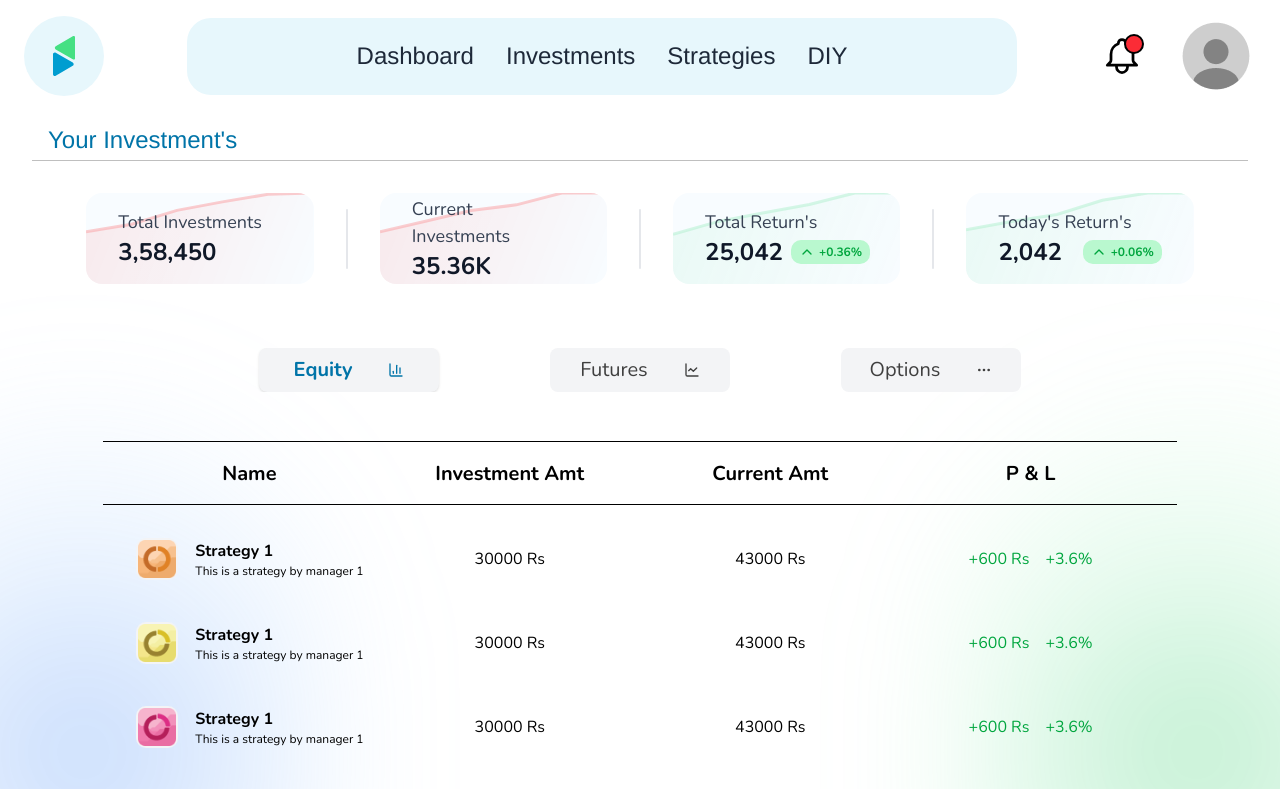
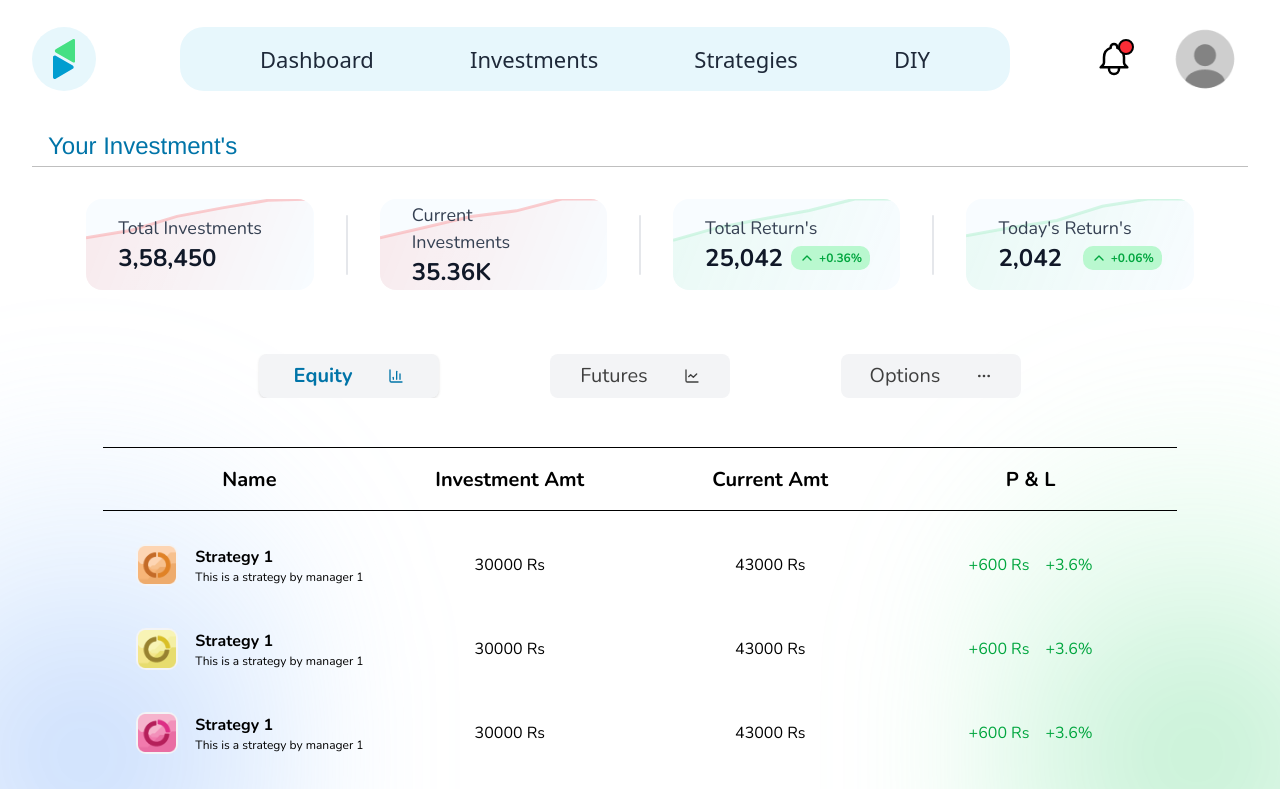
Before and after one commit to krishdave-dev/AnandAssetManagerTask, a Next.js app: page / in a window 1280 px wide. Shown: the top 789 px of the page. Built offline with nearby package versions, Linux system fonts and the light colour scheme.

Commit message:
navbar style updated

```diff
--- a/src/components/Header.tsx
+++ b/src/components/Header.tsx
@@ -1,7 +1,7 @@
 "use client";
 import { useState } from "react";
 import Link from "next/link";
-import { Menu, CircleUserRound } from "lucide-react";
+import { Menu } from "lucide-react";
 import { Button } from "@/components/ui/button";
 import { Sheet, SheetContent, SheetTrigger } from "@/components/ui/sheet";
 import Image from "next/image";
@@ -17,11 +17,11 @@ export default function Header() {
   ];
 
   return (
-    <header className="w-full bg-white px-6 py-4">
+    <header className="w-full bg-white px-8 py-4">
       <div className="flex items-center justify-between w-full">
         {/* Logo */}
         <div className="flex items-center">
-          <div className="w-[80px] h-[80px] rounded-full bg-[#E7F7FC] flex items-center justify-center">
+          <div className="w-16 h-16 rounded-full bg-[#E7F7FC] flex items-center justify-center">
             <svg
               width="22.56"
               height="40"
@@ -50,23 +50,17 @@ export default function Header() {
 
         {/* Desktop Navigation */}
         <nav
-          className="hidden lg:flex items-center justify-center"
+          className="hidden lg:flex z-40 font-helvetica-neue font-[400] border-none shadow-none rounded-3xl w-[830px] h-16"
           style={{
-            width: 830,
-            height: 77,
-            borderRadius: 24,
             background: "#E7F7FC",
-            paddingLeft: 0,
-            paddingRight: 0,
           }}
         >
-          <div className="flex items-center justify-center gap-8 w-full">
+          <div className="flex items-center justify-between w-full h-full px-20">
             {navLinks.map(({ href, label }) => (
-              <div key={label} className="relative group">
+              <div key={label} className="relative group flex items-center ">
                 <Link
                   href={href}
-                  className="font-helvetica text-[24px] text-gray-800 hover:text-green-600 transition-colors"
-                  style={{ fontFamily: "Helvetica, Arial, sans-serif" }}
+                  className="font-helvetica-neue text-[22px] text-gray-800 hover:text-green-600 transition-colors font-[400]"
                 >
                   {label}
                 </Link>
@@ -81,14 +75,14 @@ export default function Header() {
         </nav>
 
         {/* Profile and Notifications */}
-        <div className="hidden lg:flex items-center gap-8">
+        <div className="hidden lg:flex items-center gap-7">
           <div className="relative flex items-center">
             <button
               className="p-0 text-black hover:text-gray-600 relative"
-              style={{ width: 44, height: 44 }}
+              // style={{ width: 44, height: 44 }}
             >
               <svg
-                className="w-[44px] h-[44px]"
+                className="w-10 h-10"
                 fill="none"
                 stroke="currentColor"
                 strokeWidth={1.5}
@@ -100,18 +94,18 @@ export default function Header() {
                   d="M15 17h5l-1.405-1.405A2.032 2.032 0 0118 14.158V11a6.002 6.002 0 00-4-5.659V5a2 2 0 10-4 0v.341C7.67 6.165 6 8.388 6 11v3.159c0 .538-.214 1.055-.595 1.436L4 17h5m6 0v1a3 3 0 11-6 0v-1m6 0H9"
                 />
               </svg>
-              <span className="absolute top-0 right-0 w-[20px] h-[20px] bg-red-500 rounded-full border-2 border-white"></span>
+              <span className="absolute top-0 right-0 w-4 h-4 bg-red-500 rounded-full border-2 border-white"></span>
             </button>
           </div>
           <button
             type="button"
-            className="p-0 border-none bg-transparent focus:outline-none"
+            className="p-2 border-none bg-transparent focus:outline-none"
           >
             <Image
               src="/profile.png"
               alt="Profile"
-              width={80}
-              height={80}
+              width={70}
+              height={70}
               className="rounded-full object-cover"
             />
           </button>
```
